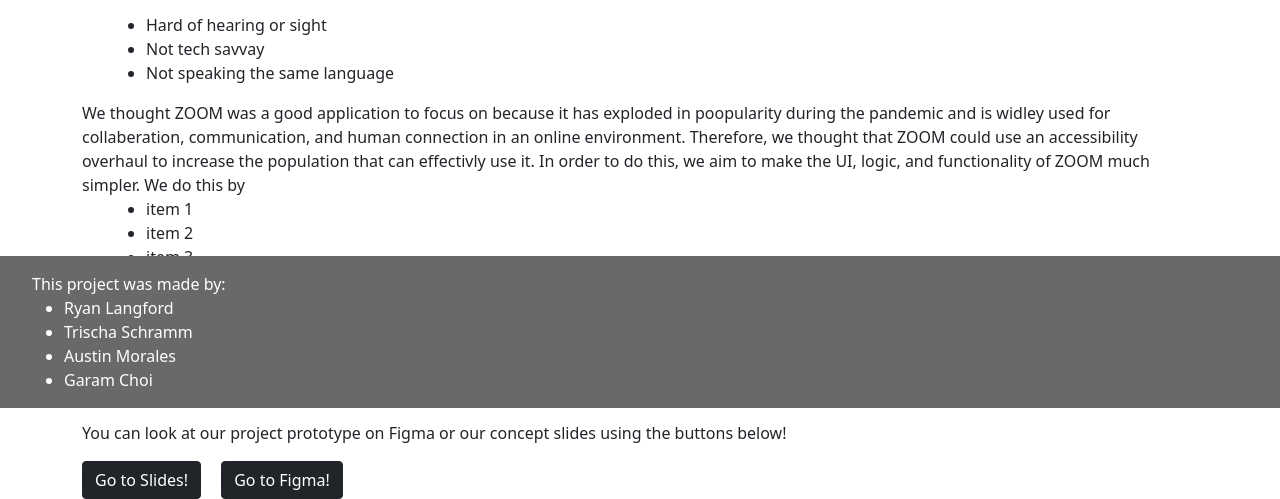
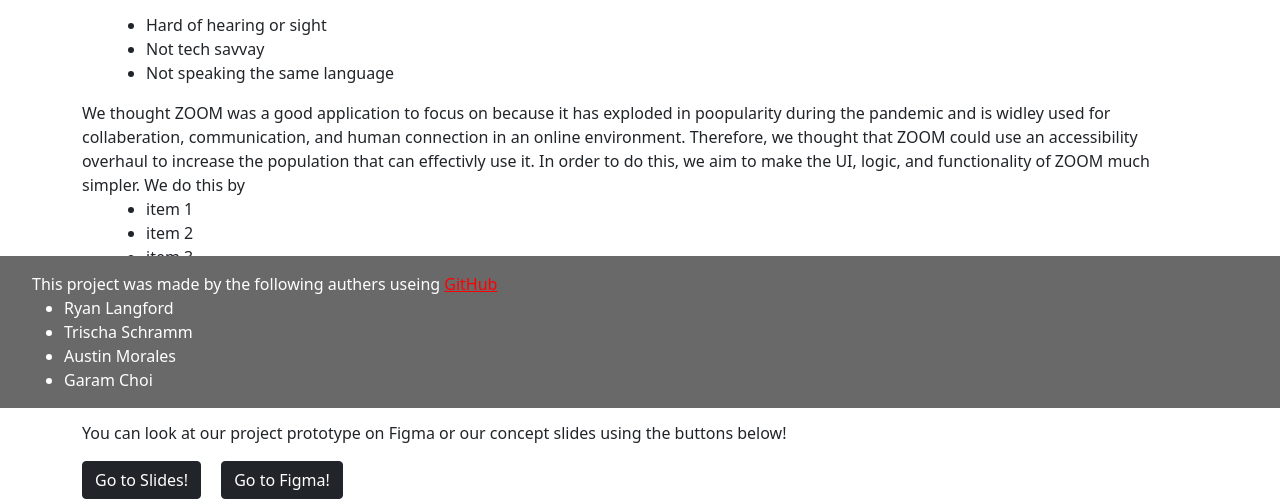
Before and after one commit to RyanLangford/DubHacks2021, a plain HTML site: page index.html in a window 1280 px wide. Shown: the part 392-891 px from the top of the page. Drawn offline with nearby package versions, Linux system fonts and the light colour scheme.

```diff
--- a/index.html
+++ b/index.html
@@ -44,7 +44,7 @@
 
         </main>
         <footer class="footer">
-            <ul>This project was made by:
+            <ul>This project was made by the following authers useing <a href="https://github.com/RyanLangford/DubHacks2021">GitHub</a>
                 <li>Ryan Langford</li>
                 <li>Trischa Schramm</li>
                 <li>Austin Morales</li>
--- a/style.css
+++ b/style.css
@@ -67,3 +67,11 @@ li {
 a {
     margin-right: 1em;
 }
+
+footer a {
+    color: red;
+}
+
+footer a:hover {
+    color: purple;
+}
```
